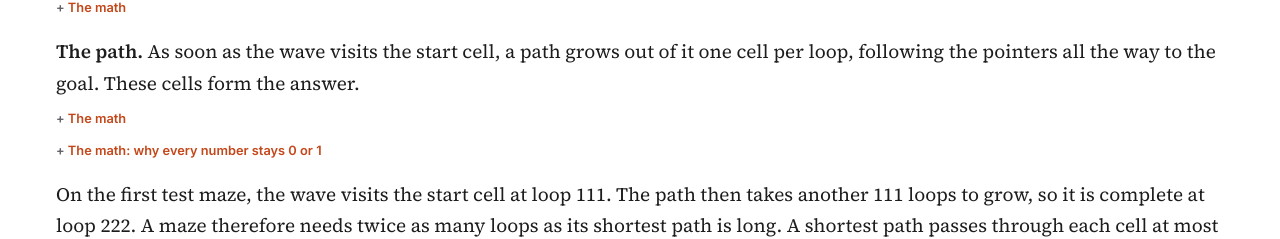
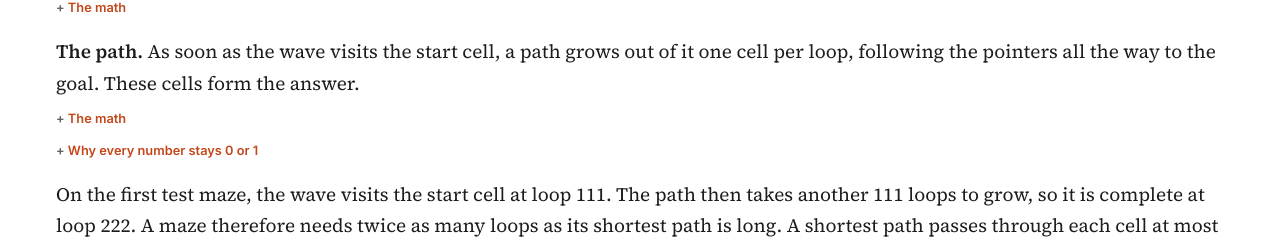
Before and after one commit to python-arch/written-not-trained, a plain HTML site: page index.html in a window 1280 px wide. Shown: the part 4158-4397 px from the top of the page. Drawn offline with nearby package versions, Linux system fonts and the light colour scheme.

Commit message:
Math box title without a colon

```diff
--- a/index.html
+++ b/index.html
@@ -492,7 +492,7 @@
 \[ \ell_{\#} = \mathrm{wall}, \quad \ell_{\text{space}} = 1 - \mathrm{wall} - \mathrm{start} - \mathrm{goal}, \quad \ell_{S} = 3\,\mathrm{start}, \quad \ell_{G} = 3\,\mathrm{goal}, \quad \ell_{o} = 2\,\mathrm{on}, \]
 <p>and writes the highest. A path cell becomes o, while the start and the goal keep their letters, because \(3 > 2\).</p>
 </div></details>
-<details class="math"><summary>The math: why every number stays 0 or 1</summary><div class="mbody">
+<details class="math"><summary>Why every number stays 0 or 1</summary><div class="mbody">
 <p>Every binary number is written through \(\tau(z) = \mathrm{ReLU}(z) - \mathrm{ReLU}(z - 1)\), which is flat at 0 for \(z \le 0\) and flat at 1 for \(z \ge 1\). The arguments above land at \(1.5\) or below \(-0.5\), so an error below \(0.5\) in an argument leaves the output unchanged. The softmax leak of about \(e^{-100}\) per cell sits far inside that margin. Forty clean-up neurons, two per scratch number, then erase what the heads copied,</p>
 \[ s \;\leftarrow\; s - \mathrm{ReLU}(s) + \mathrm{ReLU}(-s) \;=\; 0. \]
 </div></details>
```
